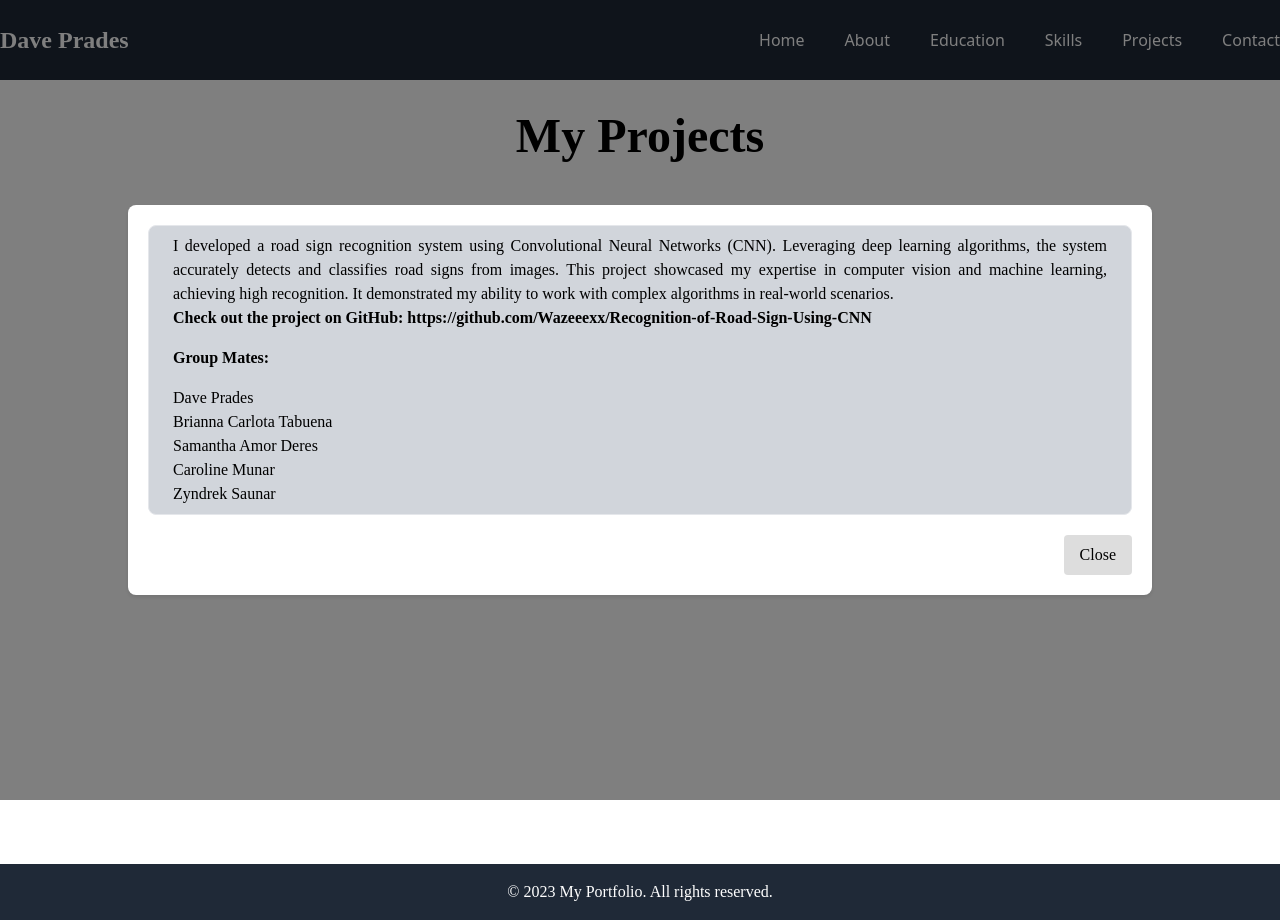
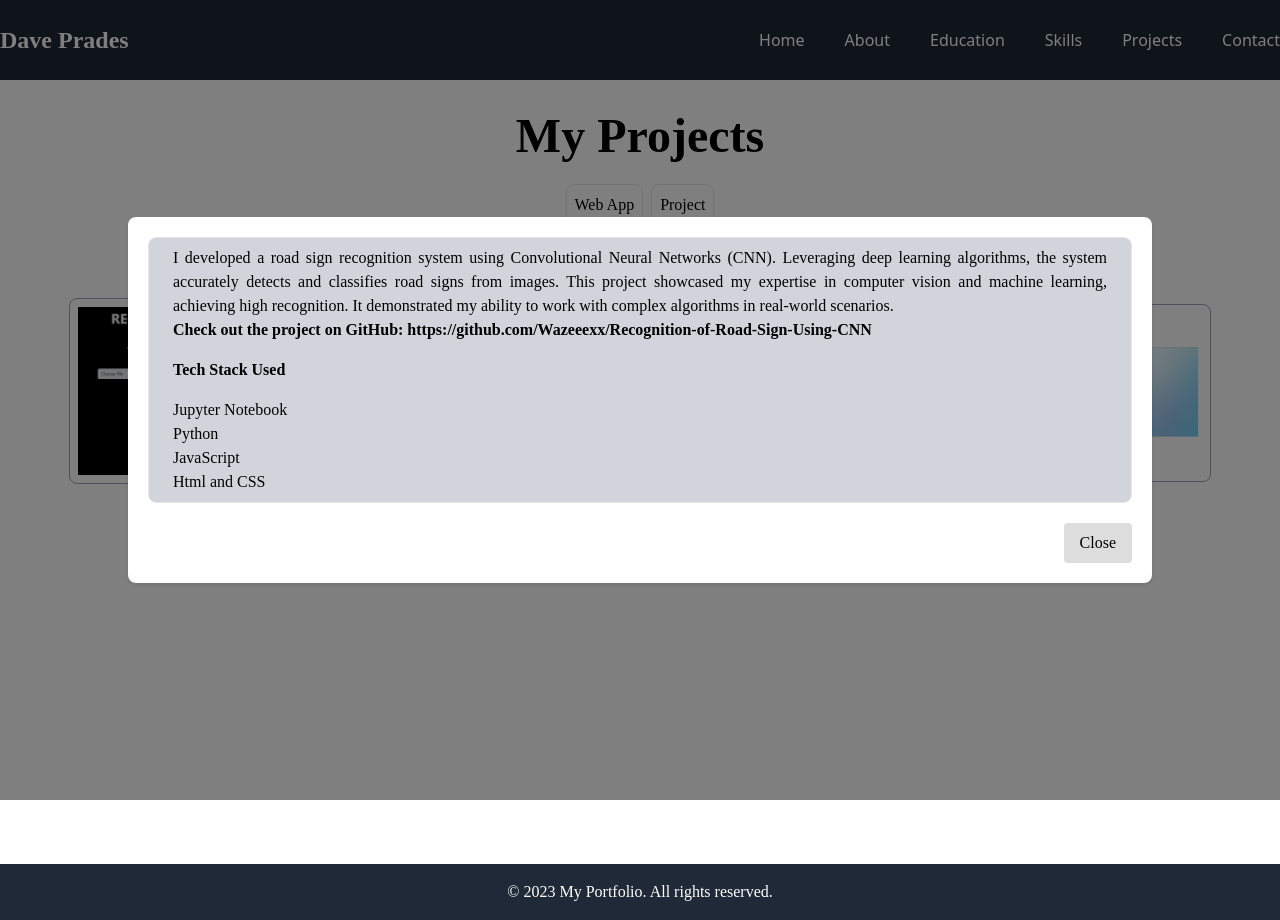
Before and after one commit to Wazeeexx/pradesportfolio, a Nuxt app: page /projects in a window 1280 px wide. Both pictures are taken after a click on the button "RECOGNIGTION OF ROAD SIGN". Built offline with nearby package versions, Linux system fonts and the light colour scheme.

Commit message:
add new content in projects

```diff
--- a/pages/projects.vue
+++ b/pages/projects.vue
@@ -7,6 +7,14 @@
             <div class="flex justify-center">
                 <h2 class="text-5xl font-bold" style="font-family: 'Poppins';">My Projects</h2>
             </div>
+            <div class="flex justify-center pt-6 gap-2">
+                <button class="border rounded-lg py-2 px-2 hover:bg-gray-500"  style="font-family: 'Poppins';">Web App</button>
+
+                <div>
+                    <button class="border rounded-lg py-2 px-2 hover:bg-gray-500"  style="font-family: 'Poppins';">Project</button>
+                </div>
+            </div>
+
             <div class="flex justify-center mt-10">
                 <div class="col-span-3 sm:col-span-1 flex flex-col sm:flex-row sm:justify-start gap-6">
                     <div>
@@ -33,14 +41,13 @@
                                         Check out the project on GitHub: https://github.com/Wazeeexx/Recognition-of-Road-Sign-Using-CNN</a>
                                         </span>
                                     </p>
-                                    <p class="font-semibold px-6 py-2" style="font-family: 'Poppins';">Group Mates:</p>
+                                    <p class="font-semibold px-6 py-2" style="font-family: 'Poppins';">Tech Stack Used</p>
                                     <div class="px-6 py-2" style="font-family: 'Poppins';">
                                         <ul>
-                                            <li>Dave Prades</li>
-                                            <li>Brianna Carlota Tabuena</li>
-                                            <li>Samantha Amor Deres</li>
-                                            <li>Caroline Munar</li>
-                                            <li>Zyndrek Saunar</li>
+                                            <li>Jupyter Notebook</li>
+                                            <li>Python</li>
+                                            <li>JavaScript</li>
+                                            <li>Html and CSS</li>
                                         </ul>
                                     </div>
                                 </div>
@@ -54,7 +61,7 @@
                         <div class="overlay">
                             <svg xmlns="http://www.w3.org/2000/svg" width="50" height="50" viewBox="0 0 24 24"><path fill="red" d="M11 7h2v2h-2zm0 4h2v6h-2zm1-9C6.48 2 2 6.48 2 12s4.48 10 10 10s10-4.48 10-10S17.52 2 12 2zm0 18c-4.41 0-8-3.59-8-8s3.59-8 8-8s8 3.59 8 8s-3.59 8-8 8z"/></svg>
                         </div>
-                        <p class="font-bold text-1xl pb-2 hover:underline" style="font-family: 'Poppins';">ATM MANAGEMENT SYSTEM</p>
+                        <p class="font-bold text-1xl pb-2 " style="font-family: 'Poppins';">ATM MANAGEMENT SYSTEM</p>
                         <div class="flex justify-center sm:justify-center border border-gray-400 rounded-lg">
                             <img class="w-96 inline-block p-2 sm:mx-auto scrolling-image" src="@/assets/img/atm1.png" alt="">
                         </div>
@@ -78,41 +85,44 @@
                                         Check out the project on GitHub: https://github.com/Wazeeexx/ATM-Management-System</a>
                                     </span>
                                 </p>
+                                <p class="font-semibold px-6 py-2" style="font-family: 'Poppins';">Tech Stack Used</p>
+                                    <div class="px-6 py-2" style="font-family: 'Poppins';">
+                                        <ul>
+                                            <li>Java</li>
+                                        </ul>
+                                    </div>
                             </div>
                             <button class="modal-close hover:bg-gray-800" @click="closeModal" style="font-family: 'Poppins';">Close</button>
                         </div>
                     </div>
                 </div>
 
-                <!-- <div class="col-span-3 sm:col-span-1 flex flex-col sm:flex-row sm:justify-start">
-                    <button class="image-container">
+                <div class="col-span-3 sm:col-span-1 flex flex-col sm:flex-row sm:justify-start">
+                    <button class="image-container" id="openModalBtn">
                         <div class="overlay">
-                            <svg class="bg-gray-600" xmlns="http://www.w3.org/2000/svg" width="50" height="50" viewBox="0 0 24 24"><path fill="red" d="M11 7h2v2h-2zm0 4h2v6h-2zm1-9C6.48 2 2 6.48 2 12s4.48 10 10 10s10-4.48 10-10S17.52 2 12 2zm0 18c-4.41 0-8-3.59-8-8s3.59-8 8-8s8 3.59 8 8s-3.59 8-8 8z"/></svg>
+                            <svg class="bg-gray-600" xmlns="http://www.w3.org/2000/svg" width="50" height="50" viewBox="0 0 24 24">
+                                <!-- SVG path here -->
+                            </svg>
                         </div>
                         <p class="font-bold text-1xl pb-2" style="font-family: 'Poppins';">DOCUMENT MAKER</p>
                         <div class="flex justify-center sm:justify-center border border-gray-400 rounded-lg">
                             <img id="modalImage" class="w-80 h-44 inline-block p-2 sm:mx-auto" src="@/assets/img/document.png" alt="">
                         </div>
                     </button>
+                </div>
 
-                    <div v-if="activeModal" class="modal-overlay">
-                        <div class="modal">
-                            <div class="modal-content bg-gray-300 border rounded-lg">
-                                <p class="text-justify px-6 py-2" style="font-family: 'Poppins';">
-                                    During my On-The Job Training journey, I had the privilege of contributing to the development of a
-                                    document maker website designed specifically for law firm offices. This robust software simplifies the process of
-                                    creating legal documents, offering a user-friendly interface for seamless and efficient document generation.
-                                    It empowers legal professionals to produce accurate and professional-looking documents with ease.
-                                </p>
-                            </div>
-                            <button class="modal-close hover:bg-gray-800" @click="closeModal" style="font-family: 'Poppins';">Close</button>
-                        </div>
+                <!-- Modal -->
+                <div class="modal hidden fixed top-0 left-0 w-full h-full flex justify-center items-center bg-black bg-opacity-50" id="myModal">
+                    <div class="modal-content bg-white p-6 rounded shadow-md">
+                        <p>This is a paragraph template that appears in the modal.</p>
+                        <button class="mt-4 px-4 py-2 bg-gray-500 text-white rounded" id="closeModalBtn">Close</button>
                     </div>
-                </div> -->
+                </div>
               </div>
             </div>
         </section>
     </div>
+
 <Footer />
 </template>
 <script>
```
